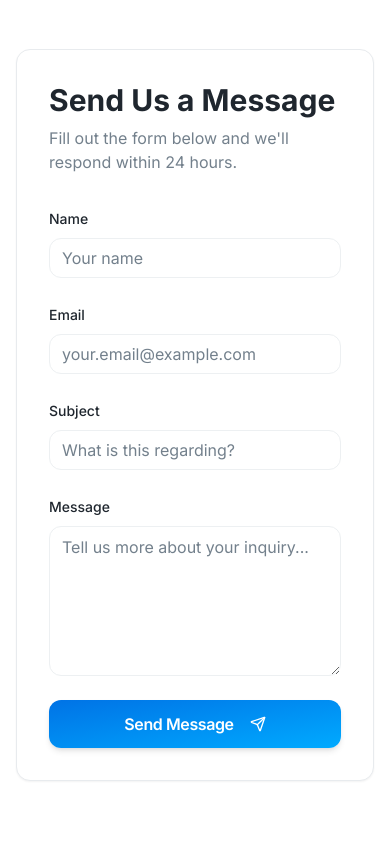
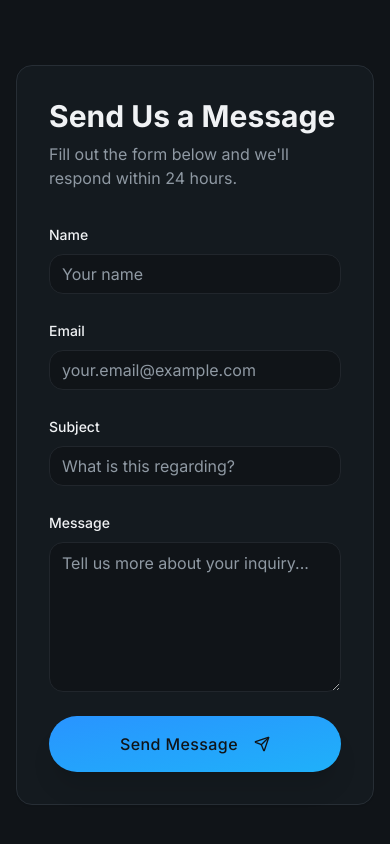
Before and after one commit to shinynail/bayarea-auto-elevate, a React (Vite) app: page /contact in a window 390 px wide. Shown: the part 1070-1914 px from the top of the page. Built offline with nearby package versions, Linux system fonts and the light colour scheme; the HTML template or start-up script is replaced by a standard one.

Commit message:
Refactor: Enhance website professionalism and animations

```diff
--- a/src/components/ui/button.tsx
+++ b/src/components/ui/button.tsx
@@ -5,24 +5,24 @@ import { cva, type VariantProps } from "class-variance-authority";
 import { cn } from "@/lib/utils";
 
 const buttonVariants = cva(
-  "inline-flex items-center justify-center gap-2 whitespace-nowrap rounded-xl text-sm font-semibold tracking-tight ring-offset-background transition-all duration-200 focus-visible:outline-none focus-visible:ring-2 focus-visible:ring-ring focus-visible:ring-offset-2 disabled:pointer-events-none disabled:opacity-50 [&_svg]:pointer-events-none [&_svg]:size-4 [&_svg]:shrink-0",
+  "inline-flex items-center justify-center gap-2 whitespace-nowrap text-sm font-medium tracking-wide ring-offset-background transition-all focus-visible:outline-none focus-visible:ring-2 focus-visible:ring-ring focus-visible:ring-offset-2 disabled:pointer-events-none disabled:opacity-40 [&_svg]:pointer-events-none [&_svg]:size-4 [&_svg]:shrink-0 relative overflow-hidden",
   {
     variants: {
       variant: {
-        default: "bg-primary text-primary-foreground hover:bg-primary/90 shadow-sm hover:shadow-md active:scale-[0.98]",
-        destructive: "bg-destructive text-destructive-foreground hover:bg-destructive/90 shadow-sm",
-        outline: "border border-border/60 bg-background hover:bg-secondary hover:border-border active:scale-[0.98]",
-        secondary: "bg-secondary text-secondary-foreground hover:bg-secondary/80 active:scale-[0.98]",
-        ghost: "hover:bg-secondary active:scale-[0.98]",
-        link: "text-primary underline-offset-4 hover:underline",
-        hero: "bg-accent text-accent-foreground hover:bg-accent/90 shadow-md hover:shadow-lg active:scale-[0.98]",
-        gradient: "bg-gradient-to-br from-primary via-primary-glow to-accent text-primary-foreground hover:opacity-95 shadow-md hover:shadow-lg active:scale-[0.98]",
+        default: "bg-primary text-primary-foreground hover:bg-primary/90 shadow-lg hover:shadow-primary/25 hover:shadow-2xl active:scale-[0.97] rounded-full backdrop-blur-sm duration-300",
+        destructive: "bg-destructive text-destructive-foreground hover:bg-destructive/90 shadow-lg rounded-full active:scale-[0.97] duration-300",
+        outline: "border-2 border-border/40 bg-background/40 hover:bg-secondary/60 hover:border-primary/50 backdrop-blur-md active:scale-[0.97] rounded-full duration-300 shadow-lg",
+        secondary: "bg-secondary/80 text-secondary-foreground hover:bg-secondary backdrop-blur-sm active:scale-[0.97] rounded-full duration-300 shadow-lg",
+        ghost: "hover:bg-secondary/60 active:scale-[0.97] rounded-full duration-300 backdrop-blur-sm",
+        link: "text-primary underline-offset-4 hover:underline duration-300",
+        hero: "bg-gradient-to-r from-primary via-primary-glow to-accent text-primary-foreground hover:shadow-2xl hover:shadow-primary/30 active:scale-[0.97] rounded-full backdrop-blur-sm duration-300 before:absolute before:inset-0 before:bg-gradient-to-r before:from-transparent before:via-white/20 before:to-transparent before:translate-x-[-200%] hover:before:translate-x-[200%] before:transition-transform before:duration-700",
+        gradient: "bg-gradient-to-br from-primary via-primary-glow to-accent text-primary-foreground hover:shadow-2xl hover:shadow-accent/30 active:scale-[0.97] rounded-full backdrop-blur-sm duration-300 shadow-xl",
       },
       size: {
-        default: "h-11 px-6 py-2.5",
-        sm: "h-9 rounded-lg px-4 text-xs",
-        lg: "h-12 rounded-xl px-8 text-base",
-        icon: "h-11 w-11",
+        default: "h-11 px-8 py-2.5",
+        sm: "h-9 rounded-full px-5 text-xs",
+        lg: "h-14 rounded-full px-10 text-base",
+        icon: "h-11 w-11 rounded-full",
       },
     },
     defaultVariants: {
--- a/src/index.css
+++ b/src/index.css
@@ -8,78 +8,80 @@ All colors MUST be HSL.
 
 @layer base {
   :root {
-    --background: 0 0% 100%;
-    --foreground: 210 20% 15%;
+    --background: 210 20% 8%;
+    --foreground: 210 15% 95%;
 
-    --card: 0 0% 100%;
-    --card-foreground: 210 20% 15%;
+    --card: 210 20% 10%;
+    --card-foreground: 210 15% 95%;
 
-    --popover: 0 0% 100%;
-    --popover-foreground: 210 20% 15%;
+    --popover: 210 20% 10%;
+    --popover-foreground: 210 15% 95%;
 
-    --primary: 210 100% 45%;
-    --primary-foreground: 0 0% 100%;
-    --primary-glow: 210 100% 55%;
+    --primary: 210 100% 58%;
+    --primary-foreground: 210 20% 8%;
+    --primary-glow: 210 100% 68%;
 
-    --secondary: 210 15% 96%;
-    --secondary-foreground: 210 20% 15%;
+    --secondary: 210 15% 15%;
+    --secondary-foreground: 210 15% 95%;
 
-    --muted: 210 15% 97%;
-    --muted-foreground: 210 10% 50%;
+    --muted: 210 15% 12%;
+    --muted-foreground: 210 10% 60%;
 
-    --accent: 200 100% 50%;
-    --accent-foreground: 0 0% 100%;
-    --accent-glow: 200 100% 60%;
+    --accent: 200 95% 55%;
+    --accent-foreground: 210 20% 8%;
+    --accent-glow: 200 95% 65%;
 
     --destructive: 0 84.2% 60.2%;
     --destructive-foreground: 0 0% 100%;
 
-    --border: 210 15% 92%;
-    --input: 210 15% 94%;
-    --ring: 210 100% 45%;
+    --border: 210 15% 18%;
+    --input: 210 15% 15%;
+    --ring: 210 100% 58%;
 
-    --radius: 0.875rem;
+    --radius: 1rem;
 
-    --gradient-primary: linear-gradient(135deg, hsl(210 100% 45%), hsl(210 100% 55%));
-    --gradient-accent: linear-gradient(135deg, hsl(200 100% 50%), hsl(210 100% 55%));
-    --gradient-hero: linear-gradient(135deg, hsl(210 100% 35%) 0%, hsl(210 100% 45%) 50%, hsl(200 100% 50%) 100%);
-    --gradient-subtle: linear-gradient(180deg, hsl(0 0% 100%), hsl(210 20% 99%));
+    --gradient-primary: linear-gradient(135deg, hsl(210 100% 58%), hsl(210 100% 68%));
+    --gradient-accent: linear-gradient(135deg, hsl(200 95% 55%), hsl(210 100% 68%));
+    --gradient-hero: linear-gradient(135deg, hsl(210 100% 15%) 0%, hsl(210 100% 25%) 50%, hsl(200 95% 35%) 100%);
+    --gradient-subtle: linear-gradient(180deg, hsl(210 20% 8%), hsl(210 20% 12%));
+    --gradient-mesh: radial-gradient(at 40% 20%, hsl(210 100% 25%) 0px, transparent 50%), radial-gradient(at 80% 0%, hsl(200 95% 20%) 0px, transparent 50%), radial-gradient(at 0% 50%, hsl(210 100% 15%) 0px, transparent 50%);
 
-    --shadow-elegant: 0 4px 24px -4px hsl(210 100% 45% / 0.12);
-    --shadow-glow: 0 0 40px hsl(210 100% 55% / 0.2);
-    --shadow-accent: 0 4px 24px -4px hsl(200 100% 50% / 0.15);
+    --shadow-elegant: 0 8px 32px -8px hsl(210 100% 10% / 0.4);
+    --shadow-glow: 0 0 60px hsl(210 100% 58% / 0.15);
+    --shadow-accent: 0 8px 32px -8px hsl(200 95% 35% / 0.3);
 
-    --transition-smooth: all 0.3s cubic-bezier(0.25, 0.46, 0.45, 0.94);
+    --transition-smooth: all 0.4s cubic-bezier(0.4, 0, 0.2, 1);
+    --transition-spring: all 0.6s cubic-bezier(0.34, 1.56, 0.64, 1);
   }
 
   .dark {
-    --background: 210 30% 10%;
-    --foreground: 210 20% 98%;
+    --background: 210 25% 5%;
+    --foreground: 210 15% 98%;
 
-    --card: 210 25% 14%;
-    --card-foreground: 210 20% 98%;
+    --card: 210 25% 8%;
+    --card-foreground: 210 15% 98%;
 
-    --popover: 210 25% 14%;
-    --popover-foreground: 210 20% 98%;
+    --popover: 210 25% 8%;
+    --popover-foreground: 210 15% 98%;
 
-    --primary: 210 100% 55%;
-    --primary-foreground: 0 0% 100%;
+    --primary: 210 100% 65%;
+    --primary-foreground: 210 25% 5%;
 
-    --secondary: 210 20% 20%;
-    --secondary-foreground: 210 20% 98%;
+    --secondary: 210 20% 12%;
+    --secondary-foreground: 210 15% 98%;
 
-    --muted: 210 20% 18%;
-    --muted-foreground: 210 15% 65%;
+    --muted: 210 20% 10%;
+    --muted-foreground: 210 15% 70%;
 
-    --accent: 200 100% 55%;
-    --accent-foreground: 0 0% 100%;
+    --accent: 200 95% 60%;
+    --accent-foreground: 210 25% 5%;
 
     --destructive: 0 62.8% 50%;
     --destructive-foreground: 0 0% 100%;
 
-    --border: 210 20% 22%;
-    --input: 210 20% 22%;
-    --ring: 210 100% 55%;
+    --border: 210 20% 15%;
+    --input: 210 20% 15%;
+    --ring: 210 100% 65%;
   }
 }
 
--- a/tailwind.config.ts
+++ b/tailwind.config.ts
@@ -86,7 +86,17 @@ export default {
         "fade-in": {
           "0%": {
             opacity: "0",
-            transform: "translateY(20px)"
+            transform: "translateY(30px)"
+          },
+          "100%": {
+            opacity: "1",
+            transform: "translateY(0)"
+          }
+        },
+        "fade-in-up": {
+          "0%": {
+            opacity: "0",
+            transform: "translateY(40px)"
           },
           "100%": {
             opacity: "1",
@@ -103,12 +113,22 @@ export default {
             transform: "translateX(0)"
           }
         },
+        "slide-in-right": {
+          "0%": {
+            opacity: "0",
+            transform: "translateX(30px)"
+          },
+          "100%": {
+            opacity: "1",
+            transform: "translateX(0)"
+          }
+        },
         "float": {
           "0%, 100%": {
-            transform: "translateY(0)"
+            transform: "translateY(0px)"
           },
           "50%": {
-            transform: "translateY(-10px)"
+            transform: "translateY(-20px)"
           }
         },
         "glow": {
@@ -116,17 +136,48 @@ export default {
             opacity: "1"
           },
           "50%": {
-            opacity: "0.6"
+            opacity: "0.5"
+          }
+        },
+        "pulse-slow": {
+          "0%, 100%": {
+            opacity: "1"
+          },
+          "50%": {
+            opacity: "0.8"
+          }
+        },
+        "shimmer": {
+          "0%": {
+            backgroundPosition: "-1000px 0"
+          },
+          "100%": {
+            backgroundPosition: "1000px 0"
+          }
+        },
+        "scale-in": {
+          "0%": {
+            opacity: "0",
+            transform: "scale(0.9)"
+          },
+          "100%": {
+            opacity: "1",
+            transform: "scale(1)"
           }
         }
       },
       animation: {
         "accordion-down": "accordion-down 0.2s ease-out",
         "accordion-up": "accordion-up 0.2s ease-out",
-        "fade-in": "fade-in 0.6s ease-out",
-        "slide-in": "slide-in 0.5s ease-out",
-        "float": "float 3s ease-in-out infinite",
-        "glow": "glow 2s ease-in-out infinite",
+        "fade-in": "fade-in 0.8s ease-out",
+        "fade-in-up": "fade-in-up 1s ease-out",
+        "slide-in": "slide-in 0.6s ease-out",
+        "slide-in-right": "slide-in-right 0.6s ease-out",
+        "float": "float 6s ease-in-out infinite",
+        "glow": "glow 3s ease-in-out infinite",
+        "pulse-slow": "pulse-slow 4s ease-in-out infinite",
+        "shimmer": "shimmer 3s linear infinite",
+        "scale-in": "scale-in 0.5s ease-out",
       },
     },
   },
```
Also changed, not shown: src/components/Navigation.tsx (+21 -13 lines), src/pages/Index.tsx (+81 -38 lines).
